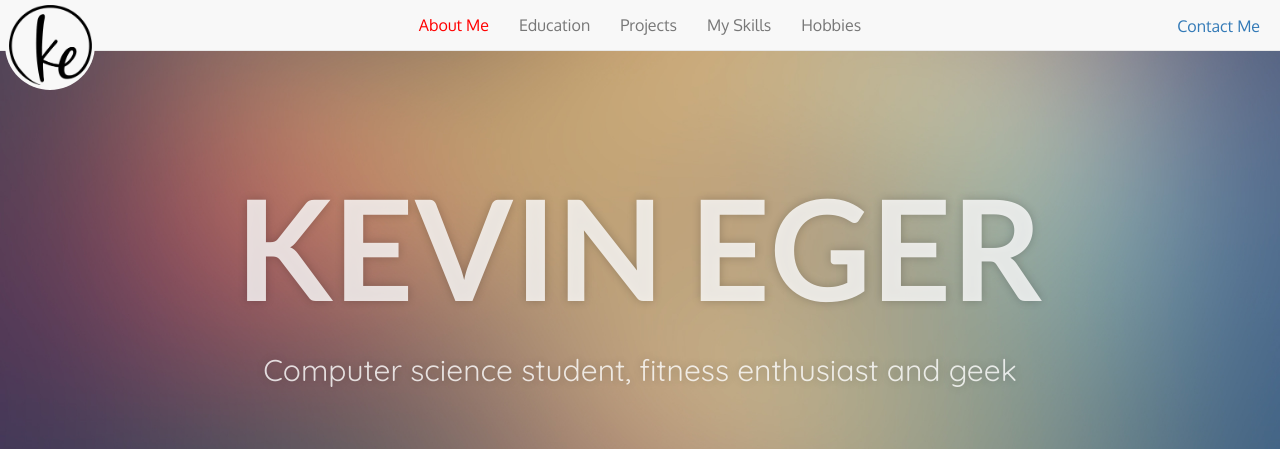
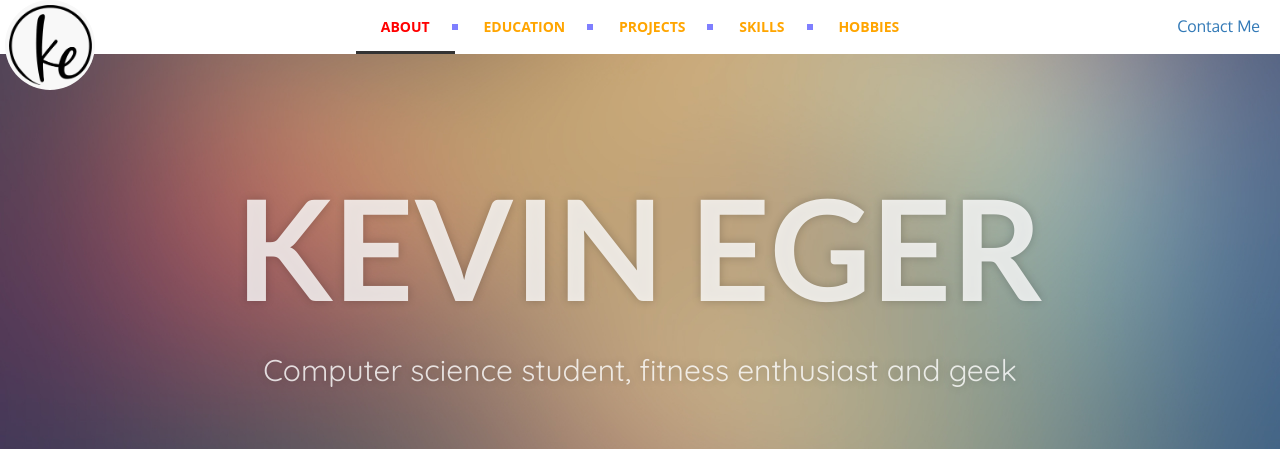
Before and after one commit to kevineger/portfolio, a PHP site: page / in a window 1280 px wide. Shown: the top 449 px of the page. Run offline with PHP 8.4, Linux system fonts and the light colour scheme; some libraries are stand-ins or nearby versions.

Commit message:
Adds core functionality to nav

```diff
--- /dev/null
+++ b/assets/css/nav.css
@@ -0,0 +1,118 @@
+#topnav {
+  -moz-user-select: none; -webkit-user-select: none; -ms-user-select:none; user-select:none;-o-user-select:none;
+  background: #FFF;
+  width: auto;
+  text-align: center;
+}
+#topnav ul {
+  list-style: none;
+  margin: 0;
+  padding: 0;
+  line-height: 1;
+  display: block;
+  zoom: 1;
+}
+#topnav ul:after {
+  content: " ";
+  display: block;
+  font-size: 0;
+  height: 0;
+  clear: both;
+  visibility: hidden;
+}
+#topnav ul li {
+  display: inline-block;
+  padding: 0;
+  margin: 0;
+}
+#topnav.align-right ul li {
+  float: right;
+}
+#topnav.align-center ul {
+  text-align: center;
+}
+#topnav ul li a {
+  color: orange;
+  text-decoration: none;
+  display: block;
+  padding: 20px 25px;
+  font-family: 'Open Sans', sans-serif;
+  font-weight: 700;
+  text-transform: uppercase;
+  font-size: 14px;
+  position: relative;
+  -webkit-transition: color .25s;
+  -moz-transition: color .25s;
+  -ms-transition: color .25s;
+  -o-transition: color .25s;
+  transition: color .25s;
+}
+#topnav ul li a:hover {
+  color: #333333;
+}
+#topnav ul li a:after {
+  content: "";
+  display: block;
+  position: absolute;
+  right: -3px;
+  top: 24px;
+  height: 6px;
+  width: 6px;
+  background: blue;
+  opacity: .5;
+}
+#topnav ul li a:before {
+  content: "";
+  display: block;
+  position: absolute;
+  left: 0;
+  bottom: 0;
+  height: 3px;
+  width: 0;
+  background: #333333;
+  -webkit-transition: width .25s;
+  -moz-transition: width .25s;
+  -ms-transition: width .25s;
+  -o-transition: width .25s;
+  transition: width .25s;
+}
+#topnav ul li.last > a:after,
+#topnav ul li:last-child > a:after {
+  display: none;
+}
+#topnav ul li a.active {
+  color: red;
+}
+#topnav ul li a.active:before {
+  width: 100%;
+}
+#topnav.align-right li.last > a:after,
+#topnav.align-right li:last-child > a:after {
+  display: block;
+}
+#topnav.align-right li:first-child a:after {
+  display: none;
+}
+@media screen and (max-width: 768px) {
+  #topnav ul li {
+    float: none;
+    display: block;
+  }
+  #topnav ul li a {
+    width: 100%;
+    -moz-box-sizing: border-box;
+    -webkit-box-sizing: border-box;
+    box-sizing: border-box;
+    border-bottom: 1px solid #000;
+  }
+  #topnav ul li.last > a,
+  #topnav ul li:last-child > a {
+    border: 0;
+  }
+  #topnav ul li a:after {
+    display: none;
+  }
+  #topnav ul li a:before {
+    display: none;
+  }
+}
--- a/index.php
+++ b/index.php
@@ -20,6 +20,7 @@
 	      <link href="https://maxcdn.bootstrapcdn.com/bootstrap/3.3.6/css/bootstrap.min.css" rel="stylesheet">
 	      <!-- Custom CSS -->
 	      <link href="assets/css/global.css" rel="stylesheet">
+	      <link href="assets/css/nav.css" rel="stylesheet">
 	      <!-- Google Fonts -->
 	      <link href='http://fonts.googleapis.com/css?family=Quicksand:400,700' rel='stylesheet' type='text/css'>
 	      <link href='http://fonts.googleapis.com/css?family=Oxygen' rel='stylesheet' type='text/css'>
@@ -37,9 +38,9 @@
 	  		</div>
 	  	</a>
 
-	  	<nav class="navbar navbar-default navbar-fixed-top" role="navigation">
+	  	<!-- <nav class="navbar navbar-default navbar-fixed-top" role="navigation">
 	  		<div class="container-fluid">
-	  			<!-- Brand and toggle get grouped for better mobile display -->
+	  			Brand and toggle get grouped for better mobile display
 	  			<div class="navbar-header">
 	  				<button type="button" class="navbar-toggle collapsed" data-toggle="collapse" data-target="#bs-example-navbar-collapse-1">
 	  					<span class="sr-only">Toggle navigation</span>
@@ -47,10 +48,8 @@
 	  					<span class="icon-bar"></span>
 	  					<span class="icon-bar"></span>
 	  				</button>
-	  				<!-- <img src="images/ke_logo.png" style="height:50px; padding-right:20px; vertical-align:middle;"> -->
 	  			</div>
 
-	  			<!-- Collect the nav links, forms, and other content for toggling -->
 	  			<div class="collapse navbar-collapse" id="bs-example-navbar-collapse-1">
 	  				<ul class="nav navbar-nav">
 	  					<li><a href="#aboutMe" class="active">About Me</a></li>
@@ -59,8 +58,18 @@
 	  					<li><a href="#skills">My Skills</a> </li>
 	  					<li><a href="#hobbies">Hobbies</a></li>
 	  				</ul>
-	  			</div><!-- /.navbar-collapse -->
-	  		</div><!-- /.container-fluid -->
+	  			</div>
+	  		</div>
+	  	</nav> -->
+
+	  	<nav id="topnav" class="navbar-fixed-top">
+	  		<ul>
+	  			<li><a href="#aboutMe" class="active">About</a></li>
+	  			<li><a href="#education">Education</a></li>
+	  			<li><a href="#projects">Projects</a></li>
+	  			<li><a href="#skills">Skills</a> </li>
+	  			<li><a href="#hobbies">Hobbies</a></li>
+	  		</ul>
 	  	</nav>
 
 	  	<!-- About Me -->
```
